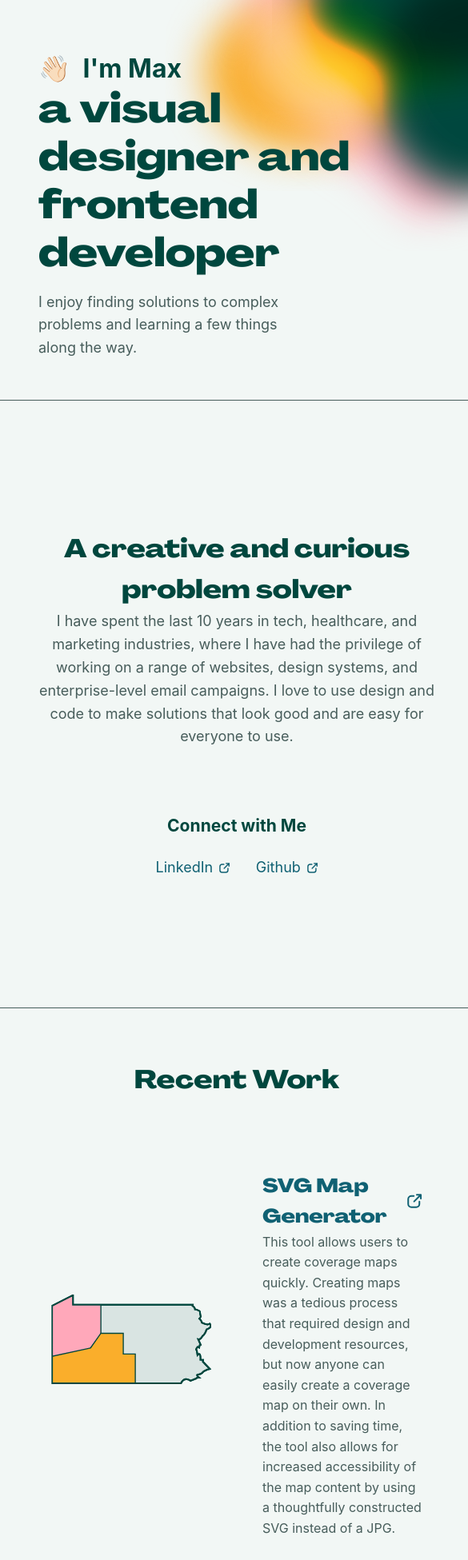
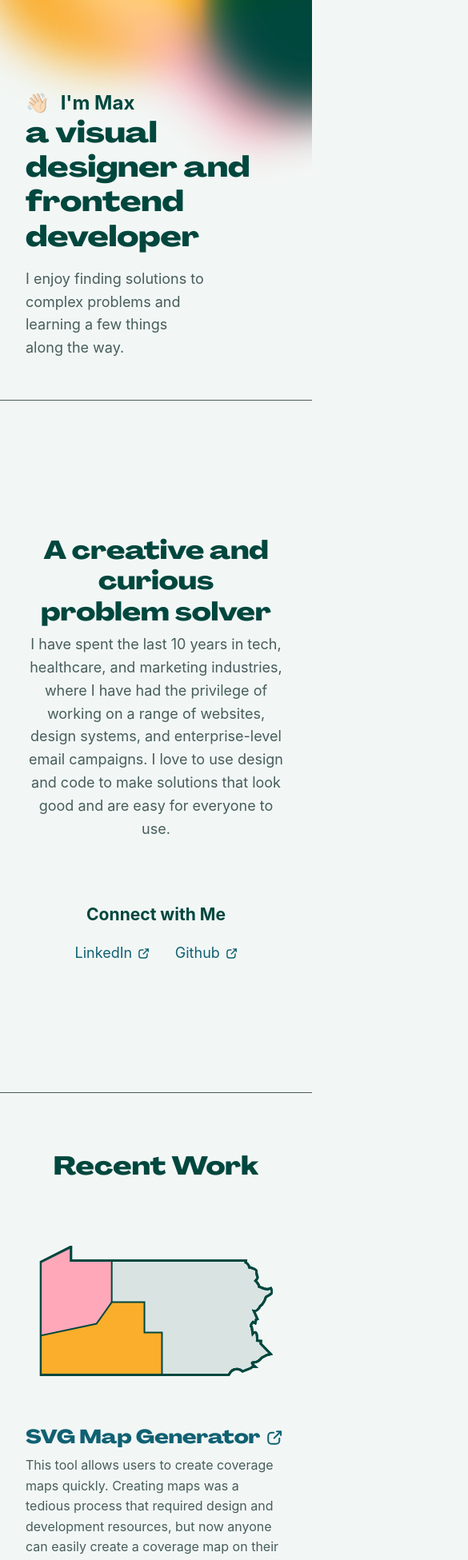
Before and after one commit to maxleee/personal-site, a Next.js app: page / in a window 390 px wide. Shown: the top 1951 px of the page at 80% size, 585 px wide, since content can reach past the window. Built offline with nearby package versions, Linux system fonts and the light colour scheme.

Commit message:
small device styles

```diff
--- a/styles/global.scss
+++ b/styles/global.scss
@@ -26,6 +26,7 @@ h4,
 h5,
 h6 {
   font-family: 'A-WideHeavy';
+  line-height: 1.2;
 }
 
 * {
@@ -61,11 +62,17 @@ main {
   font-size: 3.125rem;
   line-height: 1.2;
   margin: 0;
+  @media (max-width: 600px) {
+    font-size: 2.25rem;
+  }
   .main-heading-small {
     display: block;
     font-size: 2rem;
     font-family: -apple-system, BlinkMacSystemFont, Segoe UI, Roboto, Oxygen, Ubuntu, Cantarell,
       Fira Sans, Droid Sans, Helvetica Neue, sans-serif;
+    @media (max-width: 600px) {
+      font-size: 1.5rem;
+    }
   }
 }
 
@@ -87,6 +94,9 @@ main {
     .intro-divider {
       display: none;
     }
+  }
+  @media (max-width: 600px) {
+    padding-inline: 2rem;
   }
 }
 
@@ -115,7 +125,7 @@ main {
     font-size: 2rem;
     color: var(--dark-green);
     text-align: center;
-    margin: 0;
+    margin: 0.5rem;
   }
   .paragraph {
     font-size: 18px;
@@ -142,6 +152,9 @@ main {
   @media (max-width: 900px) {
     padding-inline: 3rem;
   }
+  @media (max-width: 900px) {
+    padding-inline: 2rem;
+  }
 }
 .connect-link-wrapper {
   display: flex;
@@ -154,6 +167,12 @@ main {
   gap: 4rem;
   margin-block: 4rem;
   padding-inline: 4rem;
+  @media (max-width: 600px) {
+    grid-template-columns: 100%;
+    gap: 1rem;
+    margin-block: 5rem;
+    padding-inline: 2rem;
+  }
 }
 .project-image-wrapper {
   place-self: center;
@@ -161,7 +180,7 @@ main {
 
 .project-title {
   color: #2f3b37;
-  margin-bottom: 0;
+  margin-bottom: 0.5rem;
   font-size: 1.5rem;
 }
 .external-link {
@@ -192,4 +211,8 @@ main {
     width: 65%;
     height: auto;
   }
+  @media (max-width: 600px) {
+    width: 120%;
+    top: -150px;
+  }
 }
```
Also changed, not shown: pages/posts/first-post.js (deleted, +0 -17 lines).
